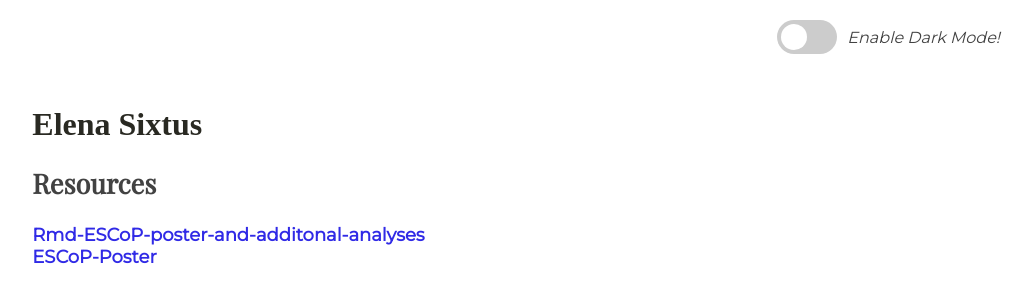
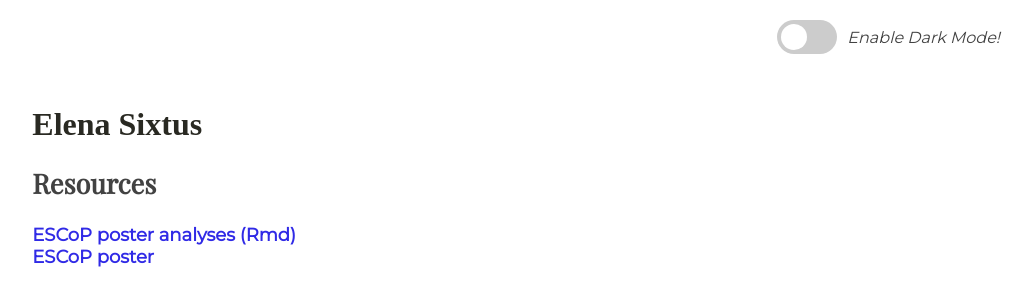
Before and after one commit to bassible/bassible.github.io, a website: page index.html in a window 1280 px wide. Shown: the whole page, without its empty margins (216-1248 px from the left). Drawn offline with nearby package versions, Linux system fonts and the light colour scheme.

Commit message:
cr fixes

```diff
--- a/index.html
+++ b/index.html
@@ -21,15 +21,14 @@
 
   </nav>
   <section>
-        <article class="post">
+    <article>
       <h1>Elena Sixtus</h1>
       <h2>Resources</h2>
       <a href="Rmd-ESCoP-poster-and-additonal-analyses.html"
-                title="Rmd-ESCoP-poster-and-additonal-analyses">Rmd-ESCoP-poster-and-additonal-analyses</a> <br>
-            <a href="SixtusWerner_ESCoP2019.pdf" title="ESCoP-Poster">ESCoP-Poster</a>
+        title="Rmd-ESCoP-poster-and-additonal-analyses">ESCoP poster analyses (Rmd)</a> <br>
+      <a href="SixtusWerner_ESCoP2019.pdf" title="ESCoP-Poster">ESCoP poster</a>
     </article>
   </section>
   <script src="main.js"></script>
 </body>
-
 </html>
```
Lines whose indentation alone changed are shown as unchanged.
